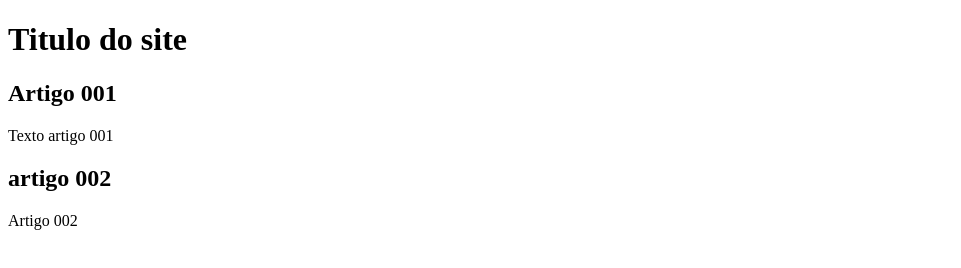
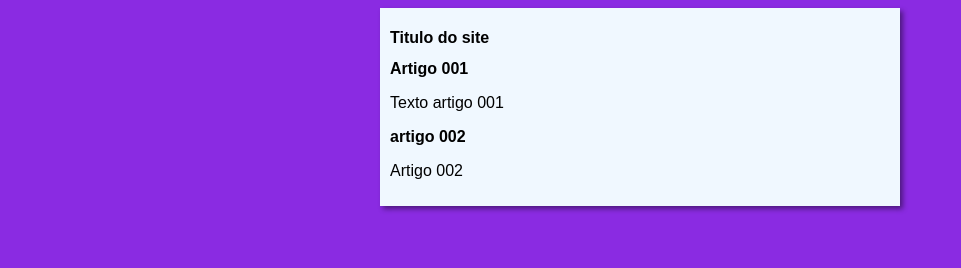
Before and after one commit to SatPaat/projeto_site, a plain HTML site: page index.html in a window 1280 px wide. Shown: the whole page, without its empty margins (0-961 px from the left). Drawn offline with Linux system fonts and the light colour scheme.

Commit message:
Iniciei o design

```diff
--- /dev/null
+++ b/estilos/style.css
@@ -0,0 +1,16 @@
+*{
+    font-family: Arial, Helvetica, sans-serif;
+    font-size: 16px;
+}
+
+body{
+    background-color: blueviolet;
+}
+
+main{
+    background-color: aliceblue;
+    width: 500px;
+    margin: auto;
+    padding: 10px;
+    box-shadow: 3px 3px 5px rgba(0, 0, 0, 0.438);
+}
--- a/index.html
+++ b/index.html
@@ -4,6 +4,7 @@
     <meta charset="UTF-8">
     <meta name="viewport" content="width=device-width, initial-scale=1.0">
     <title>Título do Site</title>
+    <link rel="stylesheet" href="estilos/style.css">
 </head>
 <body>
     <main>
```
